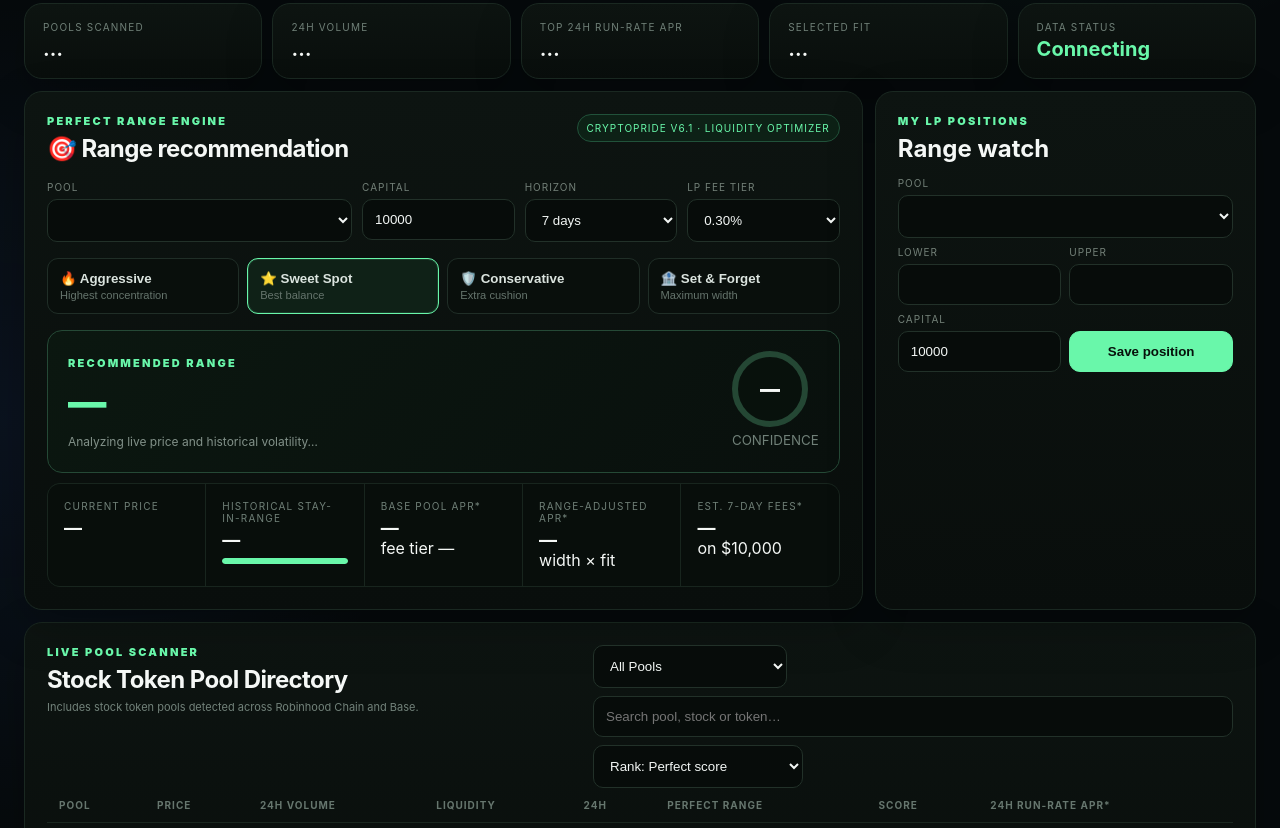
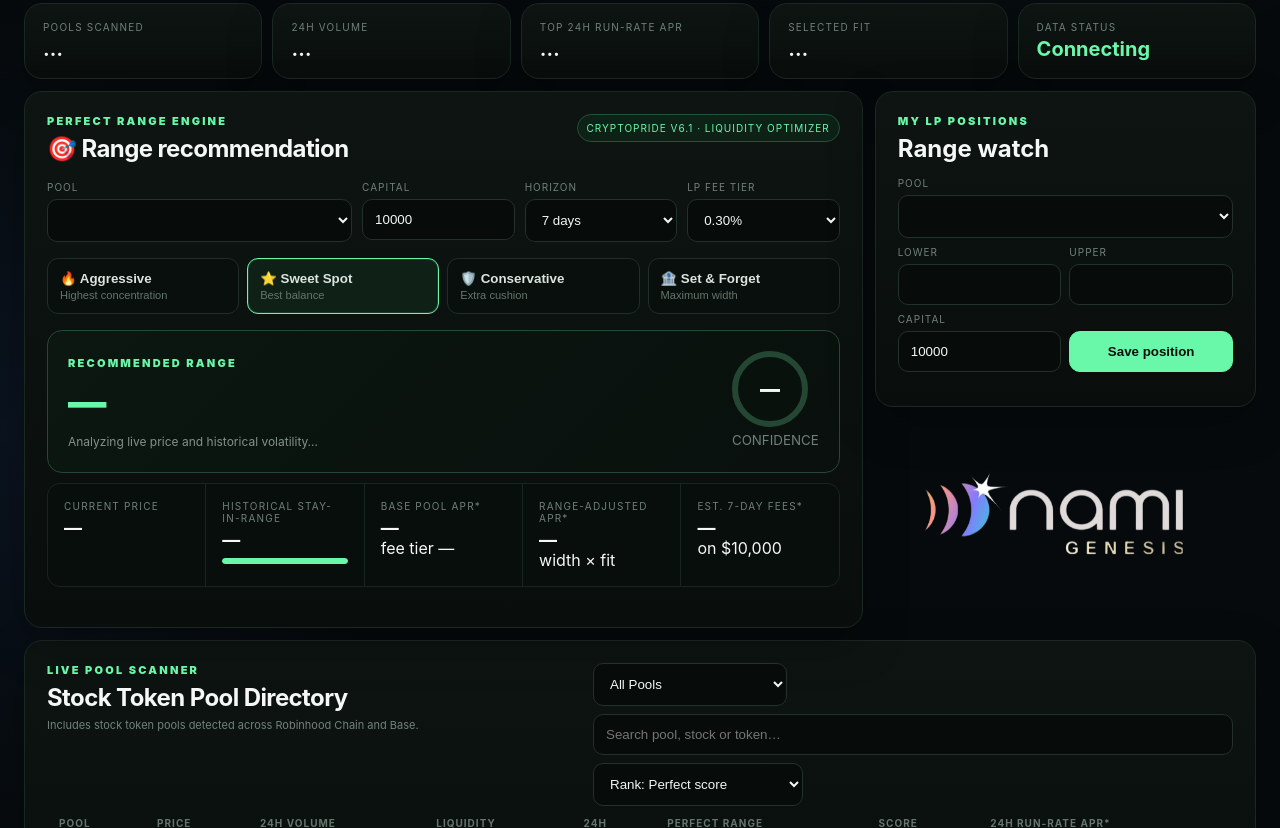
Before and after one commit to pride2120/cryptopride-, a website: page index.html in a window 1280 px wide. Shown: the part 467-1295 px from the top of the page. Drawn offline with Linux system fonts and the light colour scheme.

Commit message:
Add Nami Genesis image and improve layout
Added an image for Nami Genesis and updated the layout.

```diff
--- a/index.html
+++ b/index.html
@@ -14,6 +14,9 @@
 <div class="recommendation"><div class="recTop"><div><small class="eyebrow">RECOMMENDED RANGE</small><div class="rangeBig" id="range">—</div><div class="recText" id="recText">Analyzing live price and historical volatility…</div></div><div><div class="score" id="score">—</div><small style="display:block;text-align:center;color:#708078;margin-top:5px">CONFIDENCE</small></div></div></div>
 <div class="metrics"><div class="metric"><small>Current price</small><strong id="spot">—</strong><span id="change"></span></div><div class="metric"><small id="fitLabel">Historical stay-in-range</small><strong id="fit">—</strong><div class="riskbar"><div class="riskfill" id="fitBar"></div></div></div><div class="metric"><small>Base pool APR*</small><strong id="baseApr">—</strong><span id="feeTier">fee tier —</span></div><div class="metric"><small>Range-adjusted APR*</small><strong id="apr">—</strong><span id="aprBreakdown">width × fit</span></div><div class="metric"><small id="feeLabel">Est. 7-day fees*</small><strong id="fees">—</strong><span id="capitalLabel">on $10,000</span></div></div></div>
 <div class="sideStack"><section class="card panel"><div class="eyebrow">MY LP POSITIONS</div><h2 style="margin:6px 0 14px">Range watch</h2><div class="positionForm"><label class="full">Pool<select id="positionPool"></select></label><label>Lower<input id="posLower" type="number" step="any"></label><label>Upper<input id="posUpper" type="number" step="any"></label><label>Capital<input id="posCapital" type="number" step="100" value="10000"></label><button class="btn btnPrimary" id="savePosition" style="align-self:end">Save position</button></div><div class="positions" id="positions"></div></section>
+<div style="display:flex;justify-content:center;align-items:center;padding:50px 20px 70px;">
+  <img src="/nami-genesis.png" alt="Nami Genesis" style="width:320px;max-width:85%;height:auto;object-fit:contain;">
+</div>
 </div></section>
 <section class="card directory"><div class="sectionHead"><div><div class="eyebrow">LIVE POOL SCANNER</div><h2>Stock Token Pool Directory</h2><div style="color:#72827a;font-size:11px;margin-top:-12px;margin-bottom:14px">Includes stock token pools detected across Robinhood Chain and Base.</div></div><div class="filters"><select id="poolType"><option value="all">All Pools</option><option value="stocks">Robinhood Stock Tokens</option><option value="base">Base Stock Tokens</option></select><input id="search" placeholder="Search pool, stock or token…"><select id="rank"><option value="score">Rank: Perfect score</option><option value="apr">Rank: Range-adjusted APR</option><option value="volume">Rank: Volume</option><option value="liquidity">Rank: Liquidity</option></select></div></div><div class="tableWrap"><table><thead><tr><th>Pool</th><th>Price</th><th>24h volume</th><th>Liquidity</th><th>24h</th><th>Perfect range</th><th>Score</th><th>24h Run-Rate APR*</th></tr></thead><tbody id="rows"></tbody></table><div class="empty" id="empty">Loading live Robinhood pools…</div></div></section>
 <section class="disclaimer"><b>Risk disclosure.</b> Base and range-adjusted APR are estimates based on recent 24h volume, current pool liquidity, the selected LP fee tier, range concentration, and historical time in range. They are not MaxFi returns, not a promise of future fees, and do not model all variables including impermanent loss, token direction, liquidity migration, routing, exact tick-by-tick competing liquidity, smart-contract risk, or changing fee flow. V6 reads tick spacing on-chain when the pool exposes a Uniswap-V3-compatible interface and uses a same-pair fee-efficiency proxy for liquidity competition; it is not MaxFi's proprietary optimizer. Always verify the exact pool and fee tier before depositing.</section><footer>CRYPTOPRIDE RANGE LAB · INDEPENDENT ANALYTICS · MARKET DATA VIA GECKOTERMINAL</footer>
```
